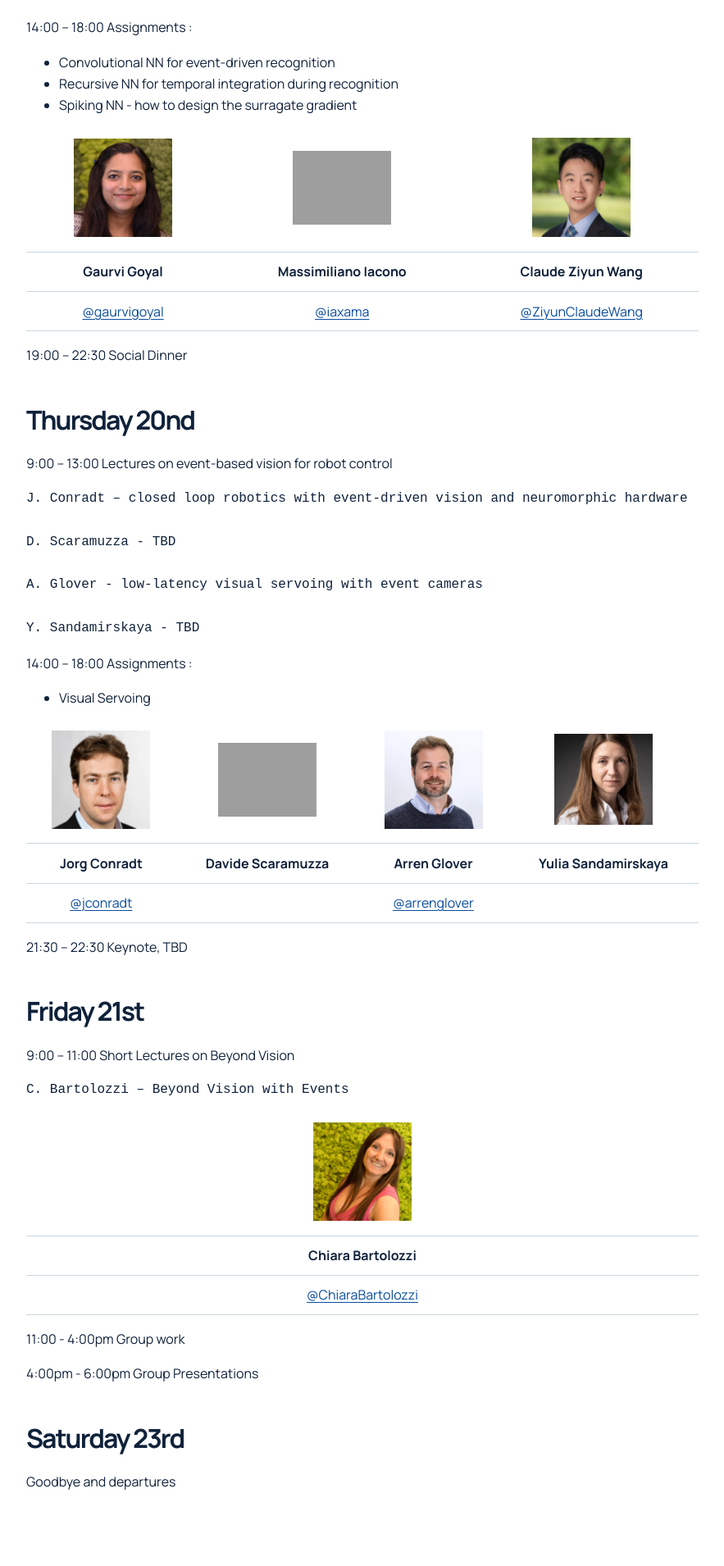
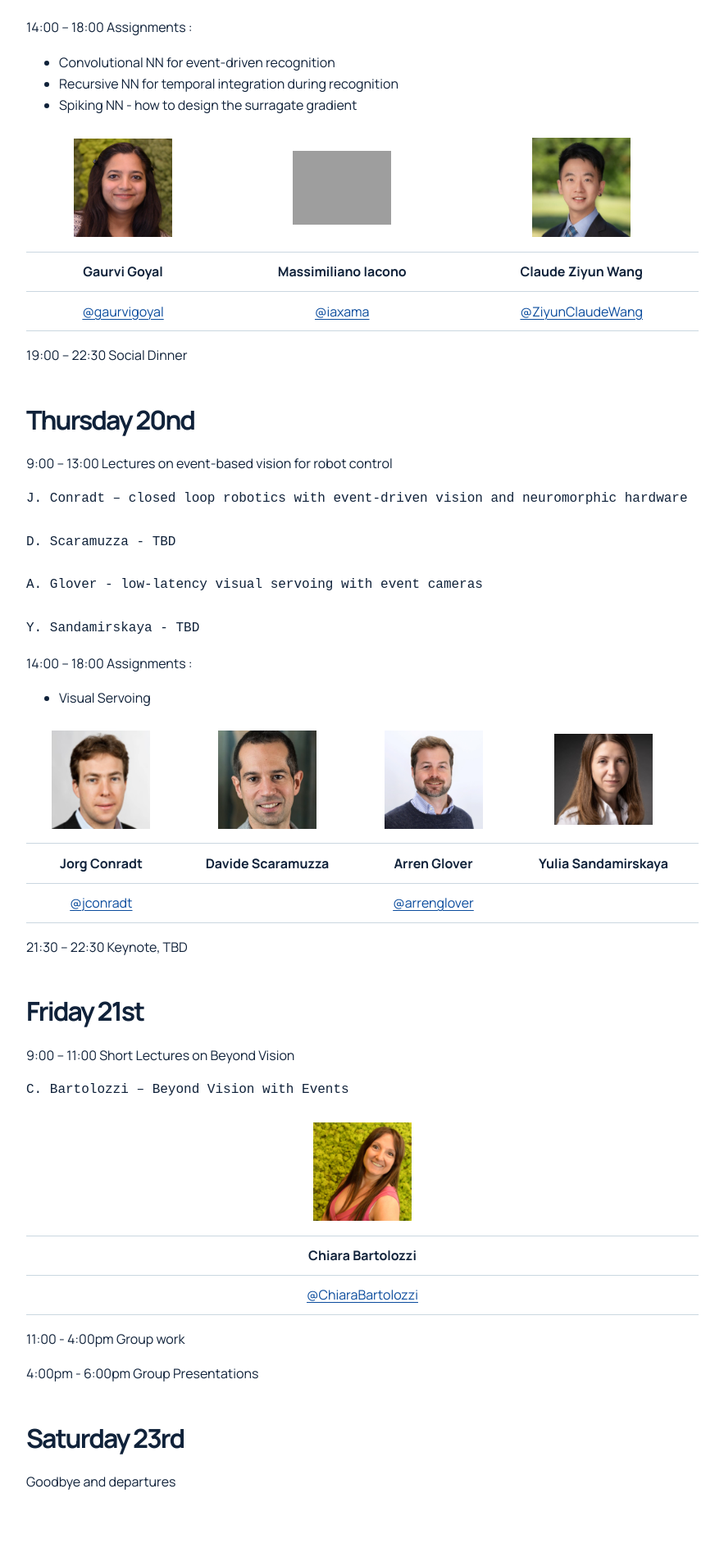
Before and after one commit to event-driven-vision-school/event-driven-school.github.io, a Jekyll site: the page built from pages/markdown/schedule.md, in a window 1280 px wide. Shown: the part 3050-4960 px from the top of the page at 82% size, without its empty margins (198-1081 px from the left). Built offline with Jekyll 4.4.1, drawn with Linux system fonts in a browser that asks for light colours; our own code applies the rules of GitHub Pages for plain Markdown files.

Commit message:
Fix image source for Davide Scaramuzza
Updated image source for Davide Scaramuzza.

```diff
--- a/pages/markdown/schedule.md
+++ b/pages/markdown/schedule.md
@@ -122,7 +122,7 @@ Thursday 20nd
 14:00 – 18:00 Assignments :
   - Visual Servoing
 
-|<img src="https://event-driven-vision-school.github.io/event-driven-school.github.io/assets/images/people/jorgconradt.jpg" width="120">|<img src="https://event-driven-vision-school.github.io/event-driven-school.github.io/assets/images/people/DavideScaramuzza.jpg" width="120">|<img src="https://event-driven-vision-school.github.io/event-driven-school.github.io/assets/images/people/arrenglover.jpg" width="120">|<img src="https://event-driven-vision-school.github.io/event-driven-school.github.io/assets/images/people/sank.jpg" width="120">|
+|<img src="https://event-driven-vision-school.github.io/event-driven-school.github.io/assets/images/people/jorgconradt.jpg" width="120">|<img src="https://event-driven-vision-school.github.io/event-driven-school.github.io/assets/images/people/DavideScaramuzza.png" width="120">|<img src="https://event-driven-vision-school.github.io/event-driven-school.github.io/assets/images/people/arrenglover.jpg" width="120">|<img src="https://event-driven-vision-school.github.io/event-driven-school.github.io/assets/images/people/sank.jpg" width="120">|
 |:---:|:---:|:---:|:---:|
 | **Jorg Conradt** | **Davide Scaramuzza** | **Arren Glover** | **Yulia Sandamirskaya** |
 | [@jconradt](https://github.com/jconradt) |  | [@arrenglover](https://github.com/arrenglover) |  |
```
